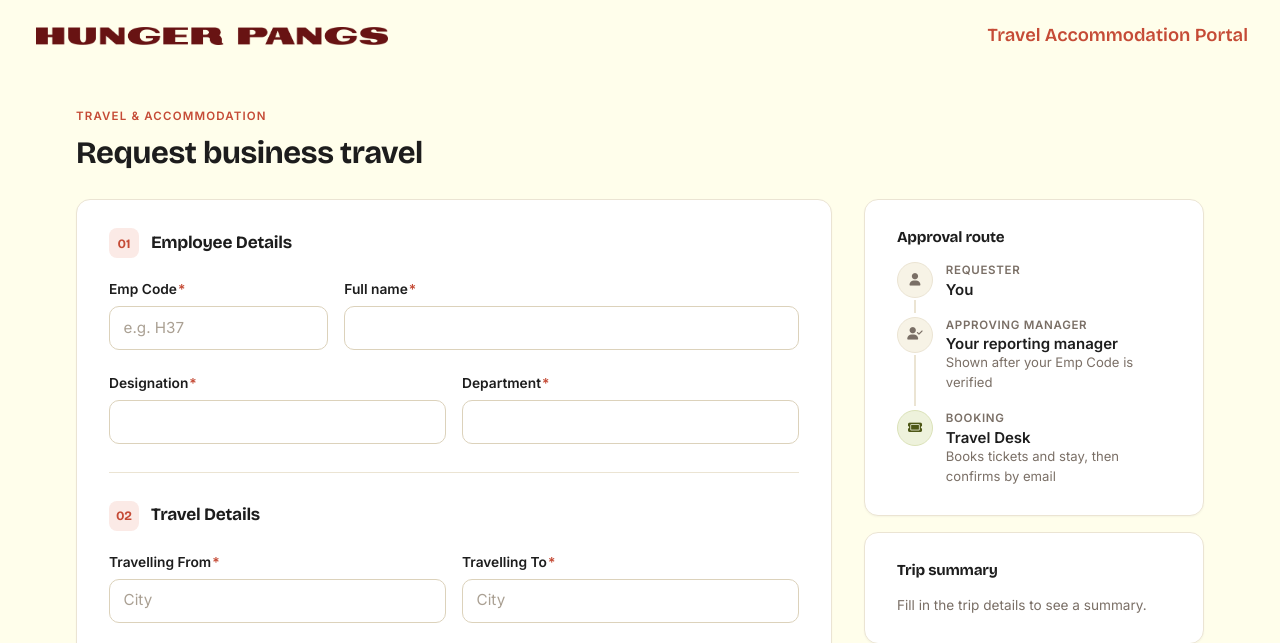
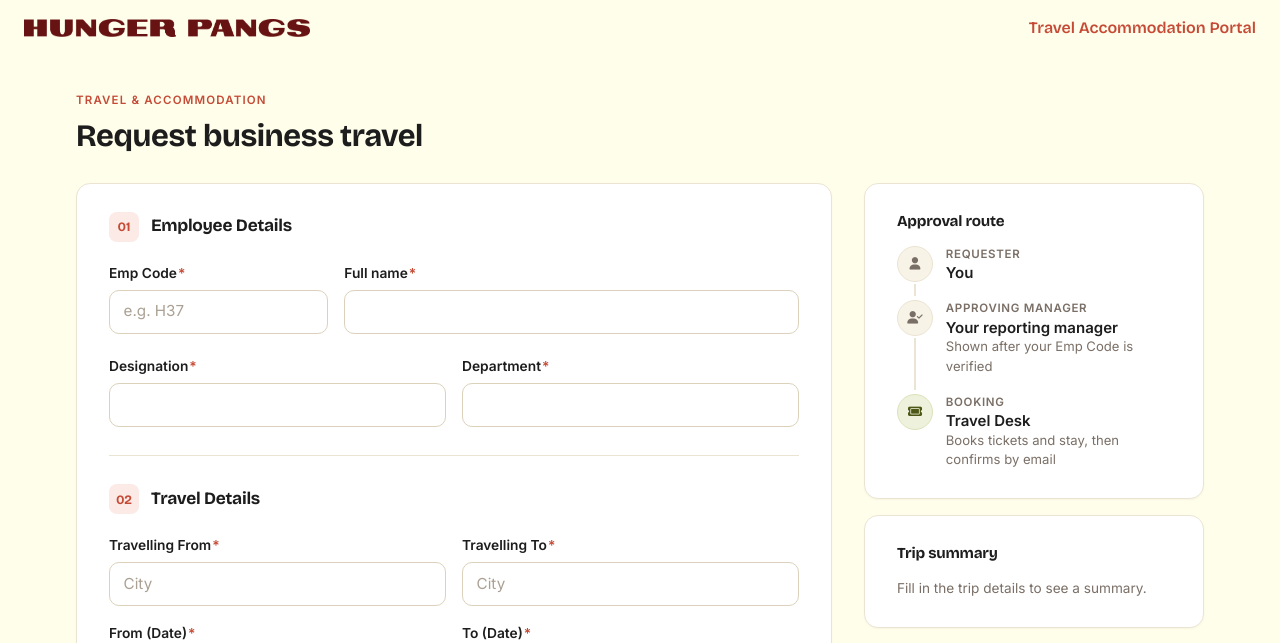
Before and after one commit to intern2dataanalyst-Burma/TravelRequest, a Flask app: page / in a window 1280 px wide. Shown: the top 643 px of the page. Run offline with Flask 3, Linux system fonts and the light colour scheme.

Commit message:
Match hungerpangs.com header dimensions exactly (286x18 wordmark, 56px bar)
Co-Authored-By: Claude Opus 5.5 <noreply@anthropic.com>

```diff
--- a/templates/_brand.html
+++ b/templates/_brand.html
@@ -25,14 +25,14 @@
 
   /* Header */
   /* Same as hungerpangs.com: cream bar, no rule, maroon wordmark left, terracotta nav right */
-  .hp-header { background: var(--hp-cream); display: flex; align-items: center; justify-content: space-between; gap: 1.5rem; padding: 1.4rem 2rem; }
+  .hp-header { background: var(--hp-cream); display: flex; align-items: center; justify-content: space-between; gap: 1.5rem; height: 56px; padding: 0 24px; }
   .hp-brand { display: block; flex: 0 1 auto; min-width: 0; text-decoration: none; }
-  .hp-wordmark { display: block; width: 360px; max-width: 100%; aspect-ratio: 1878 / 96; background: var(--hp-maroon);
-    -webkit-mask: url("/static/hp-wordmark.png") center / contain no-repeat; mask: url("/static/hp-wordmark.png") center / contain no-repeat; }
+  .hp-wordmark { display: block; width: 286px; height: 18px; max-width: 100%; background: var(--hp-maroon);
+    -webkit-mask: url("/static/hp-wordmark.png") 0 0 / 100% 100% no-repeat; mask: url("/static/hp-wordmark.png") 0 0 / 100% 100% no-repeat; }
   .hp-logo-img { height: 36px; width: auto; display: block; }
-  .hp-nav a { font-family: var(--hp-display); font-weight: 600; font-size: 1.15rem; color: var(--hp-terracotta); text-decoration: none; white-space: nowrap; }
+  .hp-nav a { font-family: var(--hp-display); font-weight: 600; font-size: 16px; color: var(--hp-terracotta); text-decoration: none; white-space: nowrap; }
   .hp-nav a:hover { color: var(--hp-maroon); }
-  @media (max-width: 767px) { .hp-header { padding: 1.1rem 1rem; } .hp-wordmark { width: 220px; } .hp-nav { display: none; } }
+  @media (max-width: 767px) { .hp-header { height: 52px; padding: 0 1rem; } .hp-wordmark { width: 200px; height: 13px; } .hp-nav { display: none; } }
 
   .page { width: 100%; max-width: 1160px; margin: 0 auto; padding: 2.25rem 1rem 3rem; flex: 1; }
   .page-head { margin-bottom: 1.75rem; }
```
